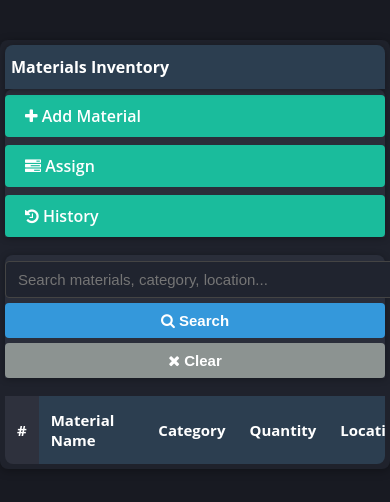
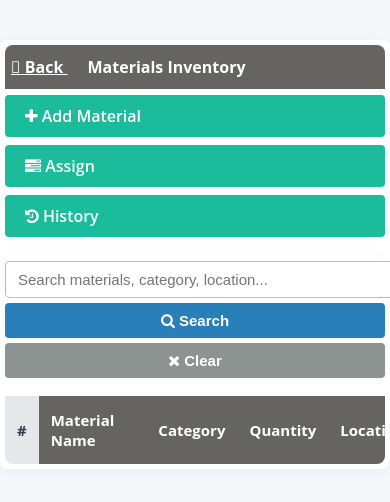
Before and after one commit to Merg1030/pentaconstruction, a plain HTML site: page material.html in a window 390 px wide. Shown: the top 502 px of the page. Drawn offline with Linux system fonts and the light colour scheme; no server answers.

Commit message:
Update material.html

```diff
--- a/material.html
+++ b/material.html
@@ -6,74 +6,48 @@
   <title>IMS | Materials</title>
   <link rel="stylesheet" href="https://cdnjs.cloudflare.com/ajax/libs/font-awesome/4.7.0/css/font-awesome.min.css">
   <style>
-  /* dark-blue.css */
-
-:root {
-  --bg-main: #181a22;
-  --bg-panel: #1f222c;
-  --bg-light: #2c3e50;
-  --bg-hover: #22252f;
-  --text-light: #e0e0e0;
-  --text-muted: #aaa;
-  --accent-blue: #3498db;
-  --accent-blue-hover: #2980b9;
-  --accent-green: #1abc9c;
-  --accent-green-hover: #16a085;
-  --accent-danger: #c0392b;
-  --sticky-bg: #2a2e3a;
-  --border-color: #444;
-}
-
-body {
-  font-family: 'Open Sans', Arial, sans-serif;
-  background: var(--bg-main);
-  color: var(--text-light);
-  margin: 0;
-}
-
+    body { font-family: 'Open Sans', Arial, sans-serif; background: #f4f7fa; margin: 0; }
     .panel {
-  background: var(--bg-panel);
+      background: #fff;
       border-radius: 8px;
-  box-shadow: 0 2px 10px rgba(0, 0, 0, 0.3);
+      box-shadow: 0 2px 10px rgba(44,62,80,0.04);
       margin: 40px auto;
       padding: 30px;
+      position: relative;
     }
-
     .panel-sticky-top {
       position: sticky;
       top: 0;
-  background: var(--sticky-bg);
+      background: #fff;
       z-index: 40;
-  box-shadow: 0 1px 7px rgba(0, 0, 0, 0.3);
+      box-shadow: 0 1px 7px rgba(44,62,80,0.05);
       border-radius: 8px 8px 0 0;
       margin-bottom: 0;
     }
-
     .panel-heading {
-  background: var(--bg-light);
+      background: #666363;
       color: #fff;
       padding: 18px 24px;
       font-size: 1.16rem;
       font-weight: bold;
       border-radius: 8px 8px 0 0;
+      margin: 0;
       position: sticky;
       top: 0;
       z-index: 50;
     }
-
     .top-actions {
       margin-bottom: 18px;
       display: flex;
       gap: 12px;
-  background: var(--sticky-bg);
+      background: #fff;
       position: sticky;
       top: 60px;
       z-index: 49;
       padding-top: 6px;
     }
-
     .btn-action {
-  background: var(--accent-green);
+      background: #1abc9c;
       color: #fff;
       border: none;
       padding: 10px 20px;
@@ -82,139 +56,97 @@ body {
       font-weight: 600;
       cursor: pointer;
       text-decoration: none;
+      display: inline-block;
     }
-
-.btn-action:hover {
-  background: var(--accent-green-hover);
-}
-
+    .btn-action:hover { background: #16a085; }
     .search-bar {
       margin-bottom: 18px;
       display: flex;
       align-items: center;
       gap: 8px;
-  background: var(--sticky-bg);
+      background: #fff;
       position: sticky;
       top: 110px;
       z-index: 48;
       padding-top: 6px;
     }
-
     .search-input {
       padding: 9px 12px;
       font-size: 15px;
       border-radius: 4px;
-  border: 1px solid var(--border-color);
-  background: #20242f;
-  color: var(--text-light);
+      border: 1px solid #bbb;
       width: 220px;
     }
-
     .search-btn {
       padding: 9px 20px;
       font-size: 15px;
       border-radius: 4px;
       border: none;
-  background: var(--accent-blue);
+      background: #2980b9;
       color: #fff;
       font-weight: 600;
       cursor: pointer;
     }
-
-.search-btn:hover {
-  background: var(--accent-blue-hover);
-}
-
+    .search-btn:hover { background: #1a5fa0; }
     .table-responsive {
       overflow-x: auto;
       max-height: 68vh;
       position: relative;
-  background: var(--bg-panel);
+      background: #fff;
       border-radius: 0 0 8px 8px;
     }
-
     table {
       width: 100%;
       border-collapse: collapse;
-  background: var(--bg-panel);
+      background: #fff;
       min-width: 900px;
+      position: relative;
     }
-
     th, td {
       padding: 14px 12px;
       text-align: left;
       font-size: 15px;
       background: inherit;
-  color: var(--text-light);
     }
-
     th {
       font-weight: 700;
-  background: var(--bg-light);
+      background: #666363;
       color: #fff;
       position: sticky;
       top: 0;
       z-index: 60;
     }
-
-tr:nth-child(even) {
-  background: #20242f;
-}
-
-tr:hover {
-  background: var(--bg-hover);
-}
-
+    tr:nth-child(even) { background: #f7fafc; }
+    tr:hover { background: #eafaf1; }
     td:first-child, th:first-child {
       position: sticky;
       left: 0;
       z-index: 61;
-  background: #2e313d;
-  color: #fff;
+      background: #e5e7eb;
+      color: #2c3e50;
     }
-
-th:first-child {
-  z-index: 62;
-}
-
+    th:first-child { z-index: 62; }
     #table-message {
       position: relative;
       z-index: 20;
     }
-
-/* Mobile Responsiveness */
+    .btn.btn-outline{color: white; margin-right: 20PX;}
     @media (max-width: 700px) {
-  .panel {
-    padding: 5px;
+      .panel { padding: 5px; }
+      .panel-heading { padding: 11px 6px; font-size: 1rem; }
+      .top-actions { flex-direction: column; gap: 8px; top: 49px; }
+      .search-bar { flex-direction: column; align-items: stretch; gap: 5px; top: 130px; }
+      .search-input { width: 100%; }
+      table { min-width: 500px; }
     }
-  .panel-heading {
-    padding: 11px 6px;
-    font-size: 1rem;
-  }
-  .top-actions {
-    flex-direction: column;
-    gap: 8px;
-    top: 49px;
-  }
-  .search-bar {
-    flex-direction: column;
-    align-items: stretch;
-    gap: 5px;
-    top: 130px;
-  }
-  .search-input {
-    width: 100%;
-  }
-  table {
-    min-width: 500px;
-  }
-}
-
   </style>
 </head>
 <body>
   <div class="panel">
-    <div class="panel-heading panel-sticky-top">Materials Inventory</div>
+    <div class="panel-heading panel-sticky-top">
+      <a href="dashboard.html" class="btn btn-outline">
+  <i class="fas fa-arrow-left"></i> Back
+</a>Materials Inventory</div>
     <div class="top-actions panel-sticky-top">
       <a href="addMaterial.html" class="btn-action"><i class="fa fa-plus"></i> Add Material</a>
       <a href="assignMaterial.html" class="btn-action"><i class="fa fa-tasks"></i> Assign</a>
```
Lines whose indentation alone changed are shown as unchanged.
